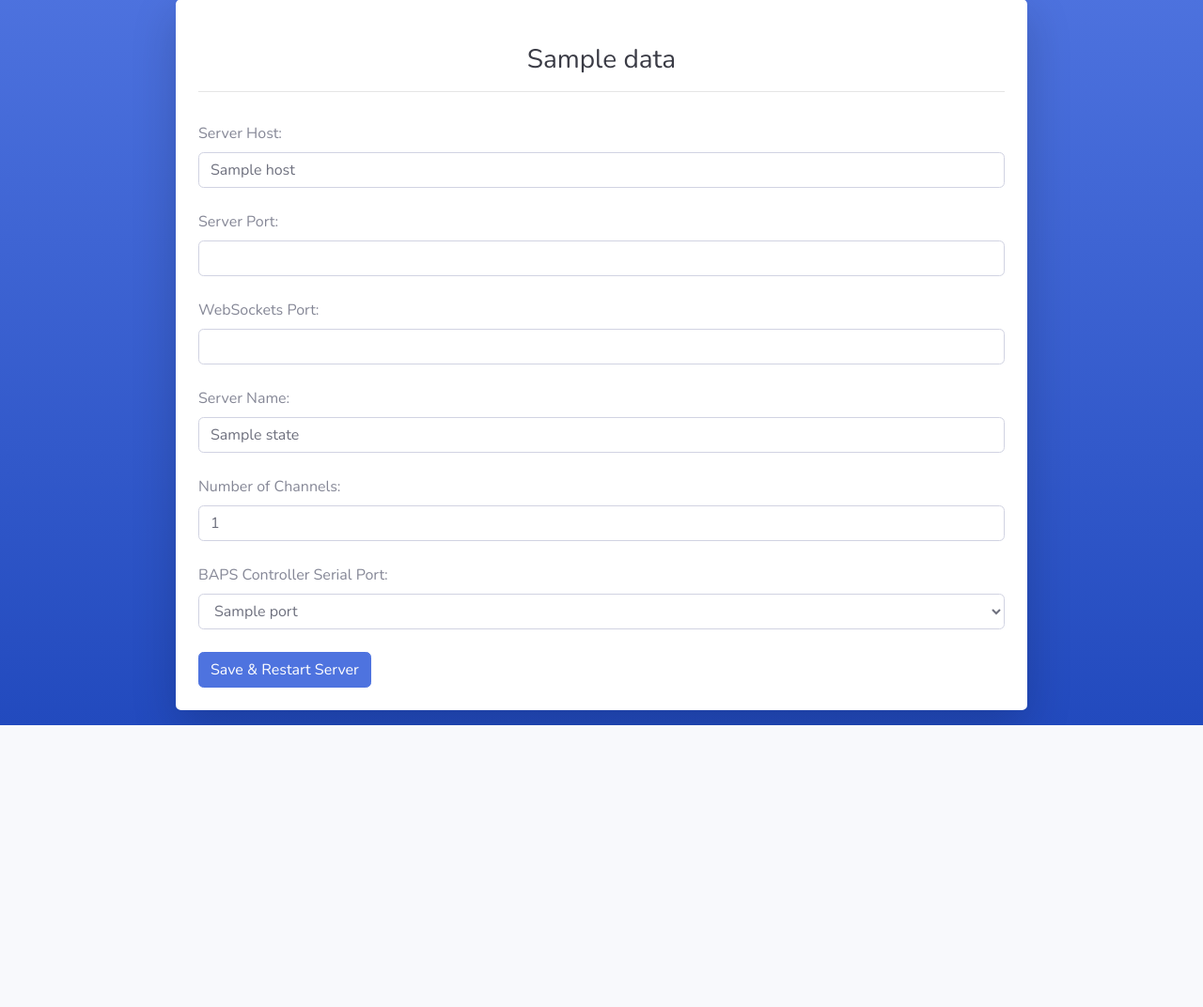
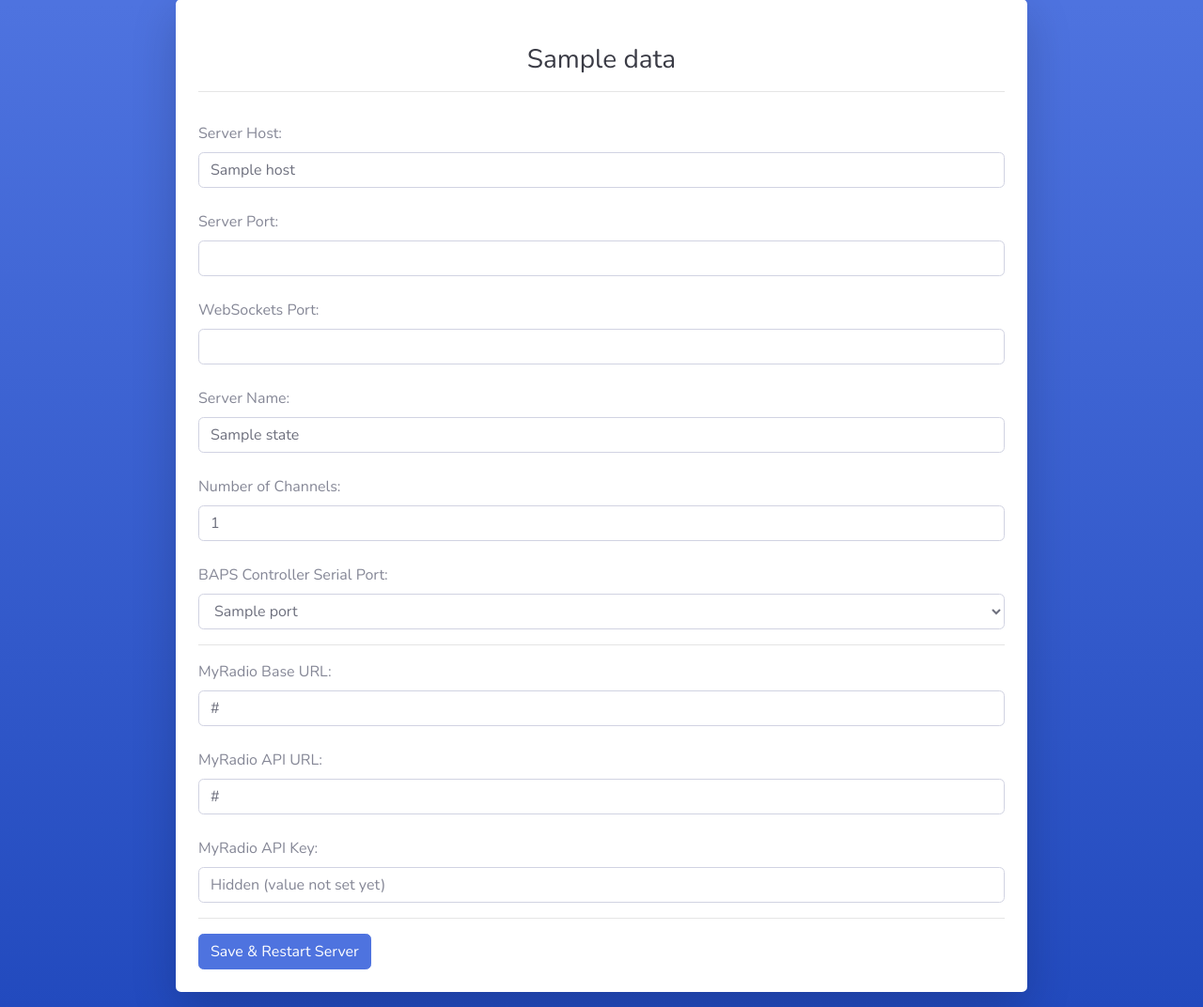
Before and after one commit to UniversityRadioYork/BAPSicle, a Flask app: template templates/server.html in a window 1280 px wide. Shown: the part 113-1185 px from the top of the page at 94% size. Before the commit the page ends 885 px from the top, so only its background shows below. Run offline with Flask 2, Linux system fonts and the light colour scheme; the template is opened without the code that fills it: most values are stand-ins (such as "Sample title", 1, 10 or a date in 2020); parts of the project's set-up code (start-up, migrations or seed data) failed here and were passed over; some libraries are stand-ins or nearby versions.

Commit message:
Move api config options to bapsicle state for frozen packages.

```diff
--- a/api_handler.py
+++ b/api_handler.py
@@ -1,3 +1,4 @@
+from helpers.state_manager import StateManager
 import json
 from multiprocessing import Queue, current_process
 from helpers.logging_manager import LoggingManager
@@ -15,7 +16,7 @@ class APIHandler:
     server_to_q: Queue
     server_from_q: Queue
 
-    def __init__(self, server_from_q: Queue, server_to_q: Queue):
+    def __init__(self, server_from_q: Queue, server_to_q: Queue, server_config: StateManager):
 
         process_title = "APIHandler"
         setproctitle(process_title)
@@ -24,7 +25,7 @@ class APIHandler:
         self.server_from_q = server_from_q
         self.server_to_q = server_to_q
         self.logger = LoggingManager("APIHandler")
-        self.api = MyRadioAPI(self.logger)
+        self.api = MyRadioAPI(self.logger, server_config)
 
         self.handle()
 
--- /dev/null
+++ b/config.py
@@ -0,0 +1,2 @@
+# BAPSicle Details
+VERSION: float = 0.1
--- a/player.py
+++ b/player.py
@@ -519,7 +519,7 @@ class Player:
                      custom_prefix="ALL:STATUS:")
 
     def __init__(
-        self, channel: int, in_q: multiprocessing.Queue, out_q: multiprocessing.Queue
+        self, channel: int, in_q: multiprocessing.Queue, out_q: multiprocessing.Queue, server_config: StateManager
     ):
 
         process_title = "Player: Channel " + str(channel)
@@ -531,7 +531,7 @@ class Player:
 
         self.logger = LoggingManager("Player" + str(channel))
 
-        self.api = MyRadioAPI(self.logger)
+        self.api = MyRadioAPI(self.logger, server_config)
 
         self.state = StateManager(
             "Player" + str(channel),
--- a/server.py
+++ b/server.py
@@ -64,6 +64,9 @@ default_state = {
     "num_channels": 3,
     "ser_port": None,
     "ser_connected": False,
+    "api_key": None,
+    "myradio_base_url": "https://ury.org.uk/myradio",
+    "myradio_api_url": "https://ury.org.uk/api"
 }
 
 
@@ -162,6 +165,13 @@ def update_server():
     state.update("num_channels", int(request.form["channels"]))
     state.update("ws_port", int(request.form["ws_port"]))
     state.update("serial_port", request.form["serial_port"])
+
+    # Because we're not showing the api key once it's set.
+    if "myradio_api_key" in request.form and request.form["myradio_api_key"] != "":
+        state.update("myradio_api_key", request.form["myradio_api_key"])
+
+    state.update("myradio_base_url", request.form["myradio_base_url"])
+    state.update("myradio_api_url", request.form["myradio_api_url"])
     # stopServer()
     return server_config()
 
@@ -508,10 +518,13 @@ def startServer():
         ui_to_q.append(multiprocessing.Queue())
         websocket_to_q.append(multiprocessing.Queue())
         controller_to_q.append(multiprocessing.Queue())
+
+        # TODO Replace state with individual read-only StateManagers or something nicer?
+
         channel_p.append(
             multiprocessing.Process(
                 target=player.Player,
-                args=(channel, channel_to_q[-1], channel_from_q[-1])
+                args=(channel, channel_to_q[-1], channel_from_q[-1], state)
                 # daemon=True
             )
         )
@@ -521,7 +534,7 @@ def startServer():
     api_to_q = multiprocessing.Queue()
     api_from_q = multiprocessing.Queue()
     api_handler = multiprocessing.Process(
-        target=APIHandler, args=(api_to_q, api_from_q)
+        target=APIHandler, args=(api_to_q, api_from_q, state)
     )
     api_handler.start()
 
--- a/templates/server.html
+++ b/templates/server.html
@@ -24,7 +24,16 @@
           <option value="{{port}}" {% if port == data.state.serial_port %}selected{% endif %}>{{port}}</option>
         {% endfor %}
       </select>
+      <hr>
+      <label for="myradio_base_url">MyRadio Base URL:</label>
+      <input type="text" id="myradio_base_url" name="myradio_base_url" class="form-control" value="{{data.state.myradio_base_url}}">
       <br>
+      <label for="myradio_api_url">MyRadio API URL:</label>
+      <input type="text" id="myradio_api_url" name="myradio_api_url" class="form-control" value="{{data.state.myradio_api_url}}">
+      <br>
+      <label for="myradio_api_key">MyRadio API Key:</label>
+      <input type="text" id="myradio_api_key" name="myradio_api_key" class="form-control" placeholder="Hidden ({% if data.state.myradio_api_key %}value set, type to replace{% else %}value not set yet{% endif %})" value="">
+      <hr>
       <input type="submit" class="btn btn-primary" value="Save & Restart Server">
     </form>
   {% endif %}
```
Also changed, not shown: helpers/myradio_api.py (+10 -8 lines), 2 other files.
